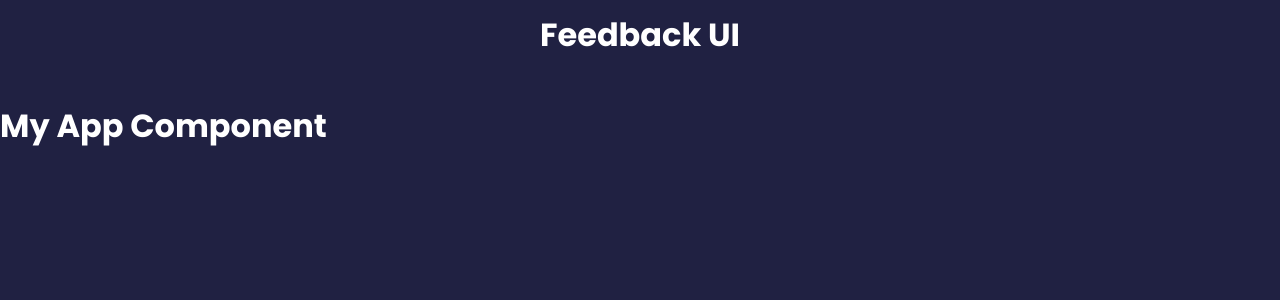
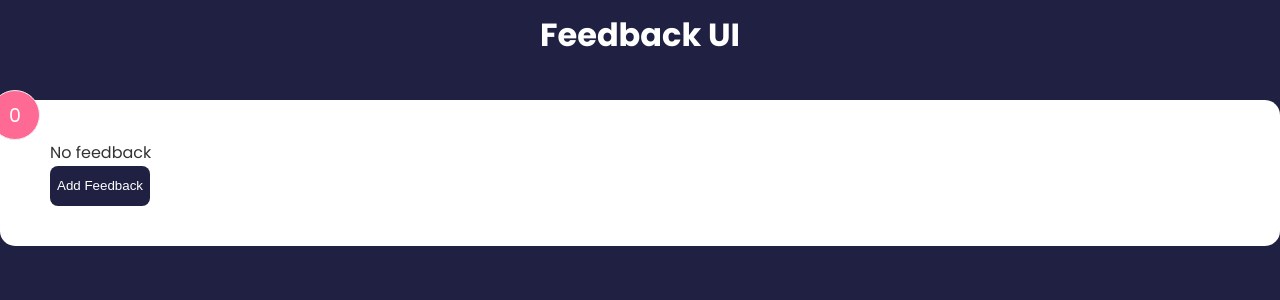
Before and after one commit to Pipsson/react-finishing, a React (Create React App) app: page / in a window 1280 px wide. Shown: the top 300 px of the page. Built offline with nearby package versions, Linux system fonts and the light colour scheme.

Commit message:
addition of state in app using useState hook

```diff
--- a/src/App.js
+++ b/src/App.js
@@ -1,14 +1,11 @@
 import Header from "./components/Header";
+import FeedbackItem from "./components/FeedbackItem";
 
 function App() {
     return (
         <>
             <Header text= "Feedback UI" />
-            <div className="App">
-                <h1>
-                    My App Component
-                </h1>
-            </div>
+            <FeedbackItem />
         </>
     );
 }
--- /dev/null
+++ b/src/components/FeedbackItem.jsx
@@ -0,0 +1,39 @@
+import React, {useState} from 'react';
+
+
+
+ function FeedbackItem() {
+     const [rating, setRating] = useState(0);
+     const [feedback, setFeedback] = useState("No feedback");
+
+     function handleOnClick() {
+         // this is one of method of changing state
+         setRating(10)
+
+         // another way
+          // advantage of this it helps to access the previous values  through function
+
+         setFeedback((prevState)=>{
+
+         });
+     }
+
+
+
+    return (
+        <div  className="card">
+            <div className="num-display">
+                {rating}
+            </div>
+            <div className="text-display">
+                {feedback}
+            </div>
+          <button className="btn btn-primary" onClick={handleOnClick}>
+              Add Feedback
+          </button>
+        </div>
+    );
+}
+
+
+export default FeedbackItem;
--- a/src/components/Header.jsx
+++ b/src/components/Header.jsx
@@ -3,7 +3,7 @@ import PropTypes from "prop-types";
 function Header({ text, bgColor, textColor }) {
     const headerStyle = {
         backgroundColor: bgColor,
-        color: textColor, // Fix: Change 'textColor' to 'color'
+        color: textColor,
     };
 
     return (
```
